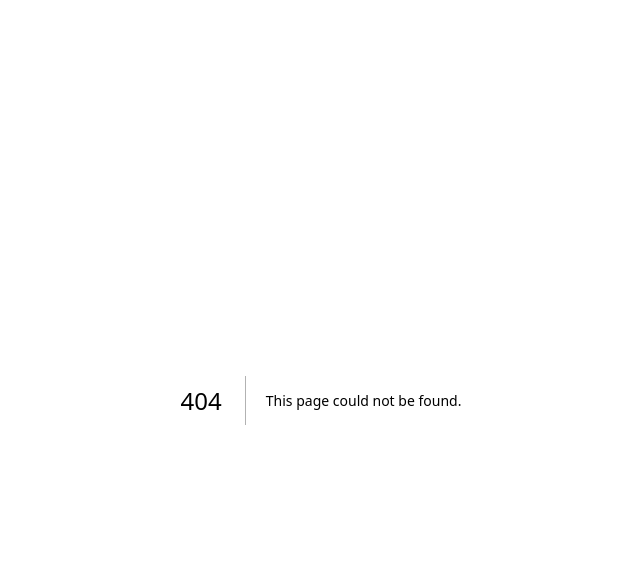
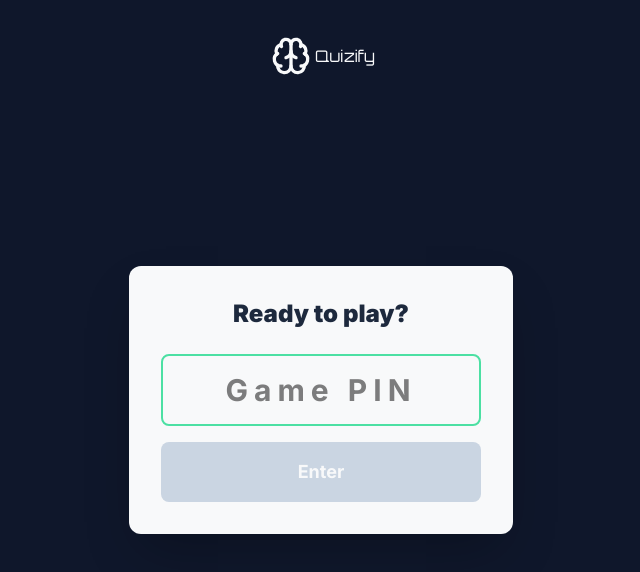
Before and after one commit to Adrian7373/Quizify-AI-Driven-Quiz-Generation-and-Gamification, a Next.js app: page /join in a window 1280 px wide. Before the commit this address had no page. Shown: the top 572 px of the page, without its empty margins (319-959 px from the left). Built offline with nearby package versions, Linux system fonts and the light colour scheme; no server answers.

Commit message:
New page: Join page, where user types in the 6digit pin provided by teacher or extracted from the url parameters, user also types nickname before clicking join. A server action then validates these inputs

```diff
--- /dev/null
+++ b/src/app/join/page.tsx
@@ -0,0 +1,119 @@
+"use client"
+
+import { useState } from "react";
+import { useRouter } from "next/navigation";
+import { joinGameSession } from "./actions";
+import { Loader2 } from "lucide-react";
+import Logo from "@/app/_components/Logo";
+
+export default function JoinPage() {
+    const router = useRouter();
+
+    const [step, setStep] = useState<1 | 2>(1);
+    const [pin, setPin] = useState("");
+    const [nickname, setNickname] = useState("");
+
+    const [error, setError] = useState("");
+    const [isJoining, setIsJoining] = useState(false);
+
+    const handlePinSubmit = (e: React.FormEvent) => {
+        e.preventDefault();
+        setError("");
+        if (pin.trim().length < 5) {
+            return setError("Game PINs are usually 6 digits.");
+        }
+        setStep(2); // Move to nickname step
+    };
+
+    const handleJoinSubmit = async (e: React.FormEvent) => {
+        e.preventDefault();
+        setError("");
+
+        if (!nickname.trim()) {
+            return setError("Please enter a nickname.");
+        }
+
+        setIsJoining(true);
+
+        const response = await joinGameSession(pin, nickname);
+
+        if (response.error) {
+            setError(response.error);
+            setIsJoining(false);
+            if (response.error.includes("PIN")) setStep(1); // Kick back to PIN step if invalid
+        } else {
+            // Store the participantId in localStorage so the play page knows WHO this device is
+            localStorage.setItem(`participant_${response.sessionId}`, response.participantId!);
+
+            // Redirect to the actual game screen
+            router.push(`/play/${response.sessionId}`);
+        }
+    };
+
+    return (
+        <div className="min-h-screen bg-slate-900 flex flex-col items-center justify-center font-inter p-4">
+
+            {/* Minimal Header */}
+            <div className="absolute top-8">
+                <Logo />
+            </div>
+
+            {/* The Game Box */}
+            <div className="bg-white p-8 rounded-xl shadow-2xl max-w-sm w-full transition-all duration-300">
+                {step === 1 ? (
+                    <form onSubmit={handlePinSubmit} className="flex flex-col gap-4">
+                        <h1 className="text-2xl font-black text-slate-800 text-center mb-2">Ready to play?</h1>
+
+                        <input
+                            type="text"
+                            placeholder="Game PIN"
+                            value={pin}
+                            onChange={(e) => setPin(e.target.value.replace(/[^0-9]/g, ''))} // Force numbers only
+                            maxLength={6}
+                            autoFocus
+                            className="w-full text-center text-3xl font-bold tracking-[0.2em] p-4 bg-slate-100 border-2 border-slate-200 rounded-lg focus:outline-none focus:border-[#4ce0a3] focus:bg-white transition-colors"
+                        />
+
+                        <button
+                            type="submit"
+                            disabled={!pin}
+                            className="w-full bg-slate-900 hover:bg-slate-800 disabled:bg-slate-300 text-white font-bold py-4 rounded-lg text-lg transition-colors"
+                        >
+                            Enter
+                        </button>
+                    </form>
+                ) : (
+                    <form onSubmit={handleJoinSubmit} className="flex flex-col gap-4">
+                        <h1 className="text-2xl font-black text-slate-800 text-center mb-2">Join Game</h1>
+
+                        <input
+                            type="text"
+                            placeholder="Nickname"
+                            value={nickname}
+                            onChange={(e) => setNickname(e.target.value)}
+                            maxLength={15}
+                            autoFocus
+                            className="w-full text-center text-xl font-bold p-4 bg-slate-100 border-2 border-slate-200 rounded-lg focus:outline-none focus:border-[#4ce0a3] focus:bg-white transition-colors"
+                        />
+
+                        <button
+                            type="submit"
+                            disabled={!nickname || isJoining}
+                            className="relative flex items-center justify-center w-full bg-[#4ce0a3] hover:bg-[#3bc48b] disabled:bg-slate-300 text-slate-900 font-bold py-4 rounded-lg text-lg transition-colors"
+                        >
+                            {isJoining ? <Loader2 className="w-6 h-6 animate-spin" /> : "Go!"}
+                        </button>
+                    </form>
+                )}
+
+                {/* Error Banner */}
+                {error && (
+                    <div className="mt-4 p-3 bg-red-100 border border-red-200 rounded-lg text-red-600 text-sm font-semibold text-center animate-in fade-in slide-in-from-top-2">
+                        {error}
+                    </div>
+                )}
+            </div>
+
+        </div>
+    );
+}
```
